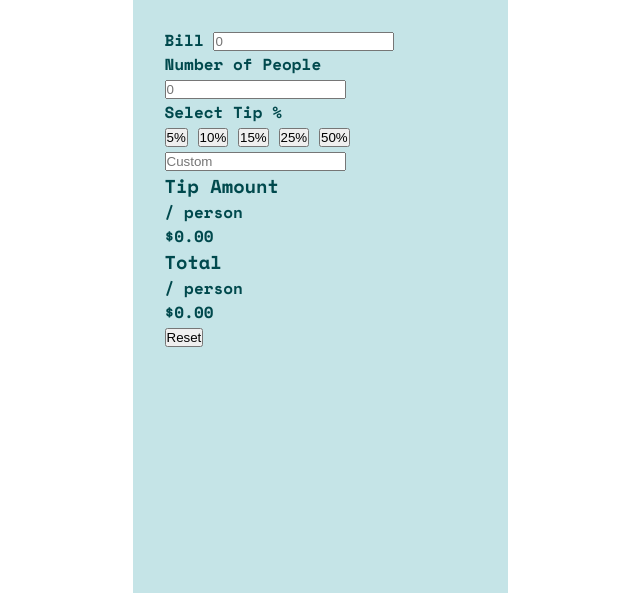
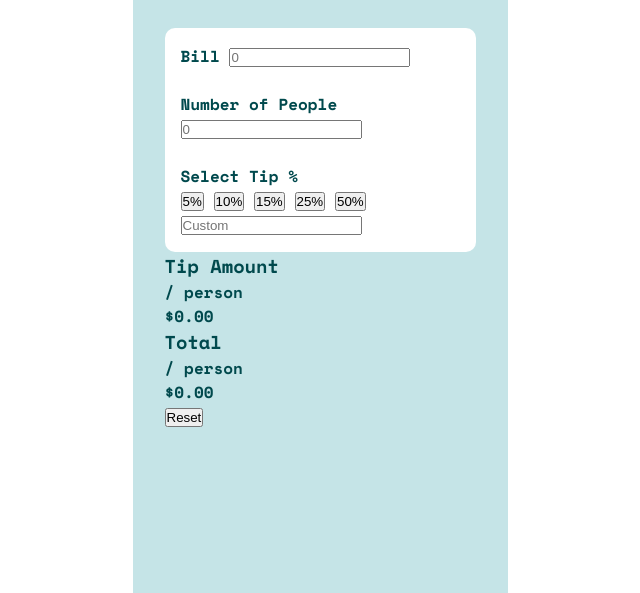
Before and after one commit to Have-Samuel/tip-calculator-app, a plain HTML site: page index.html in a window 1280 px wide. Shown: the part 207-800 px from the top of the page, without its empty margins (320-960 px from the left). Drawn offline with nearby package versions, Linux system fonts and the light colour scheme.

Commit message:
Stylings

```diff
--- a/style.css
+++ b/style.css
@@ -48,6 +48,15 @@ h1 {
   line-height: 1.2;
 }
 
+.section1 {
+  display: grid;
+  grid-template-columns: repeat(1, 1fr);
+  gap: 1.5rem;
+  padding: 1rem;
+  border-radius: 10px;
+  background-color: var(--white);
+}
+
 .attribution {
   margin-top: 18rem;
   font-size: 11px;
```
